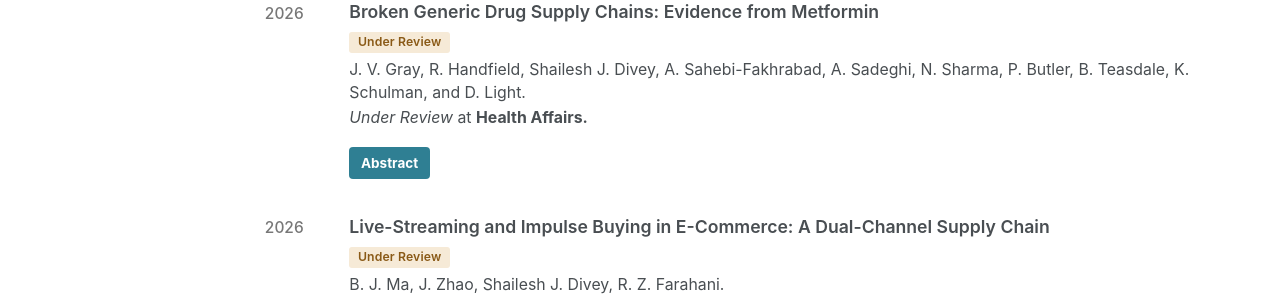
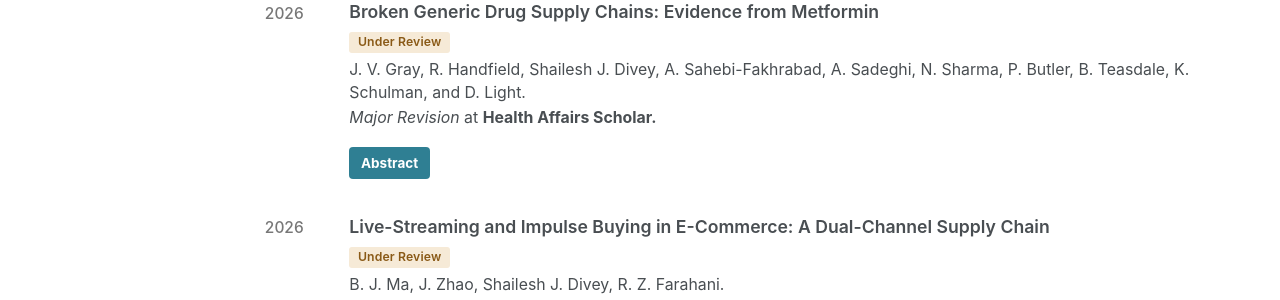
Before and after one commit to ShaileshDivey/shaileshdivey.github.io, a Jekyll site: the page built from _pages/publications-v2.html, in a window 1280 px wide and 900 px high, scrolled down 623 px. Shown: the part 152-452 px from the top of the window. Built offline with Jekyll 4.4.1, drawn with Linux system fonts in a browser that asks for light colours; a style sheet for code colours, icons or effects is not loaded.

Commit message:
Update Publications Page

```diff
--- a/_pages/publications-v2.html
+++ b/_pages/publications-v2.html
@@ -99,7 +99,7 @@ compact: true
       <h3>Broken Generic Drug Supply Chains: Evidence from Metformin</h3>
       <span class="research-status">Under Review</span>
       <p>J. V. Gray, R. Handfield, Shailesh J. Divey, A. Sahebi-Fakhrabad, A. Sadeghi, N. Sharma, P. Butler, B. Teasdale, K. Schulman, and D. Light.</p>
-      <p><em>Under Review</em> at <strong>Health Affairs.</strong></p>
+      <p><em>Major Revision</em> at <strong>Health Affairs Scholar.</strong></p>
       <details class="paper-abstract">
         <summary class="btn btn--small">Abstract</summary>
 
```
